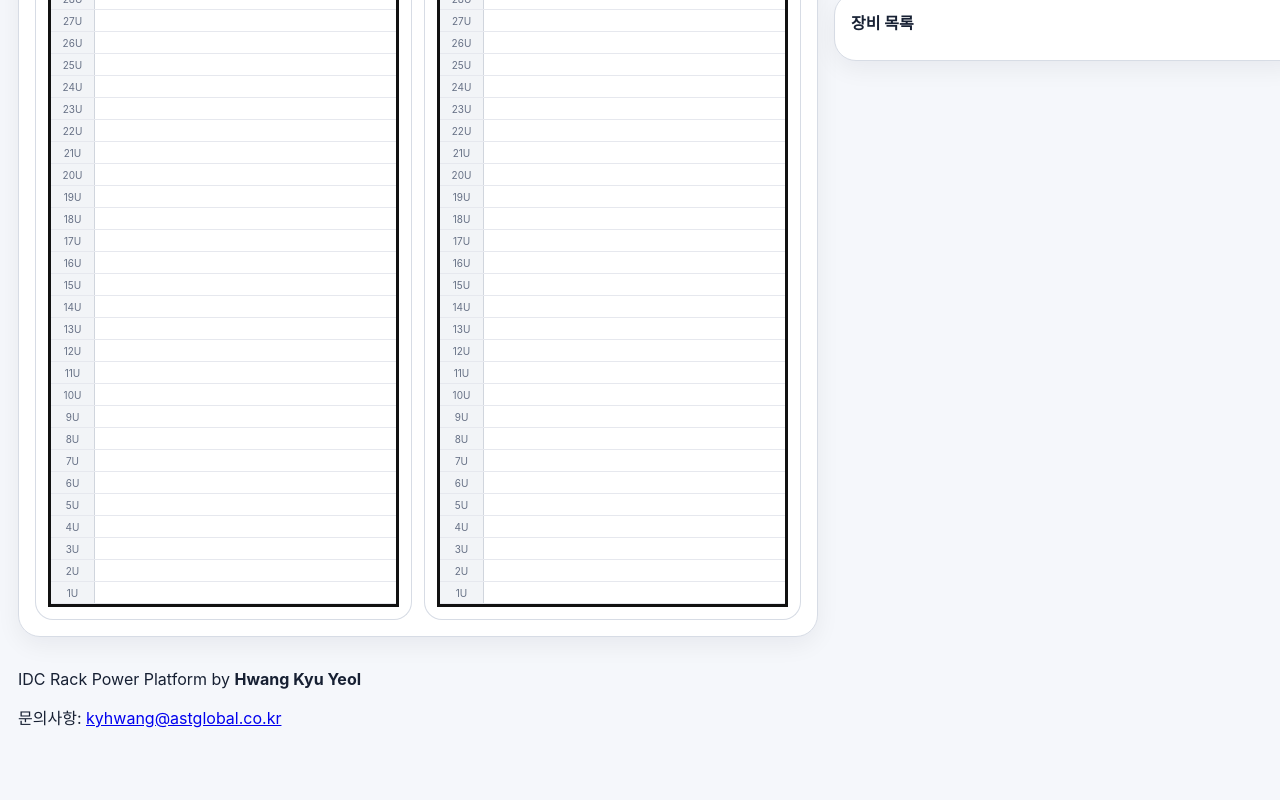
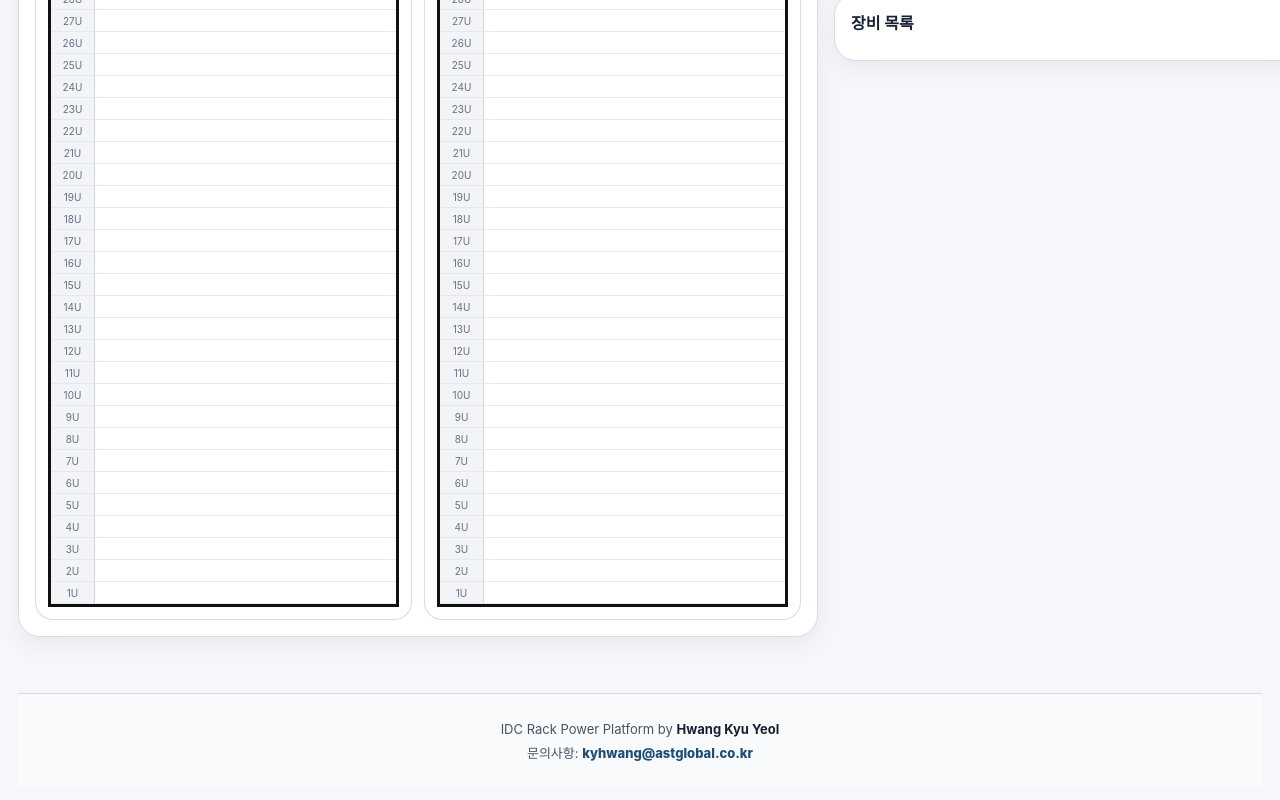
Before and after one commit to HwangKyuYeol/idc-rack-platform, a React (Vite) app: page / in a window 1280 px wide. Shown: the part 1952-2752 px from the top of the page. Before the commit the page ends 2715 px from the top, so only its background shows below. Built offline with nearby package versions, Linux system fonts and the light colour scheme.

Commit message:
Update style.css

```diff
--- a/src/style.css
+++ b/src/style.css
@@ -12,3 +12,40 @@
 .rackMeta input[type=color]{padding:2px;height:28px}
 .rackHead b small{display:block;font-size:10px;color:#667085;font-weight:700;margin-top:2px}
 .rackView{border-top:5px solid var(--rack-accent,#1f4e78)}
+
+
+/* Footer */
+
+.footer {
+  margin-top: 40px;
+  padding: 22px 16px;
+  text-align: center;
+  border-top: 1px solid #d7dce5;
+  background: #f9fafb;
+  color: #475467;
+  font-size: 13px;
+}
+
+.footerContent {
+  max-width: 900px;
+  margin: 0 auto;
+  line-height: 1.7;
+}
+
+.footer p {
+  margin: 2px 0;
+}
+
+.footer strong {
+  color: #172033;
+}
+
+.footer a {
+  color: #1f4e78;
+  text-decoration: none;
+  font-weight: 800;
+}
+
+.footer a:hover {
+  text-decoration: underline;
+}
```
